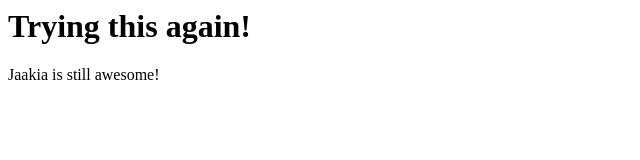
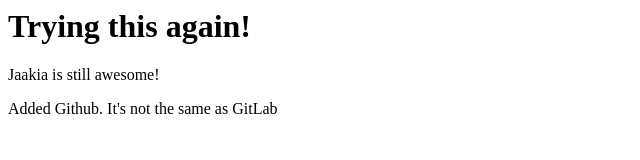
Before and after one commit to Illuzionary79/GitHubMasterClass, a plain HTML site: page GitHubMasterClass/index.html in a window 1280 px wide. Shown: the whole page, without its empty margins (0-640 px from the left). Drawn offline with Linux system fonts and the light colour scheme.

Commit message:
Update files

```diff
--- a/GitHubMasterClass/index.html
+++ b/GitHubMasterClass/index.html
@@ -3,4 +3,5 @@
 <div>
 
     <p>Jaakia is still awesome!</p>
+    <p>Added Github. It's not the same as GitLab</p>
 </div>
```
